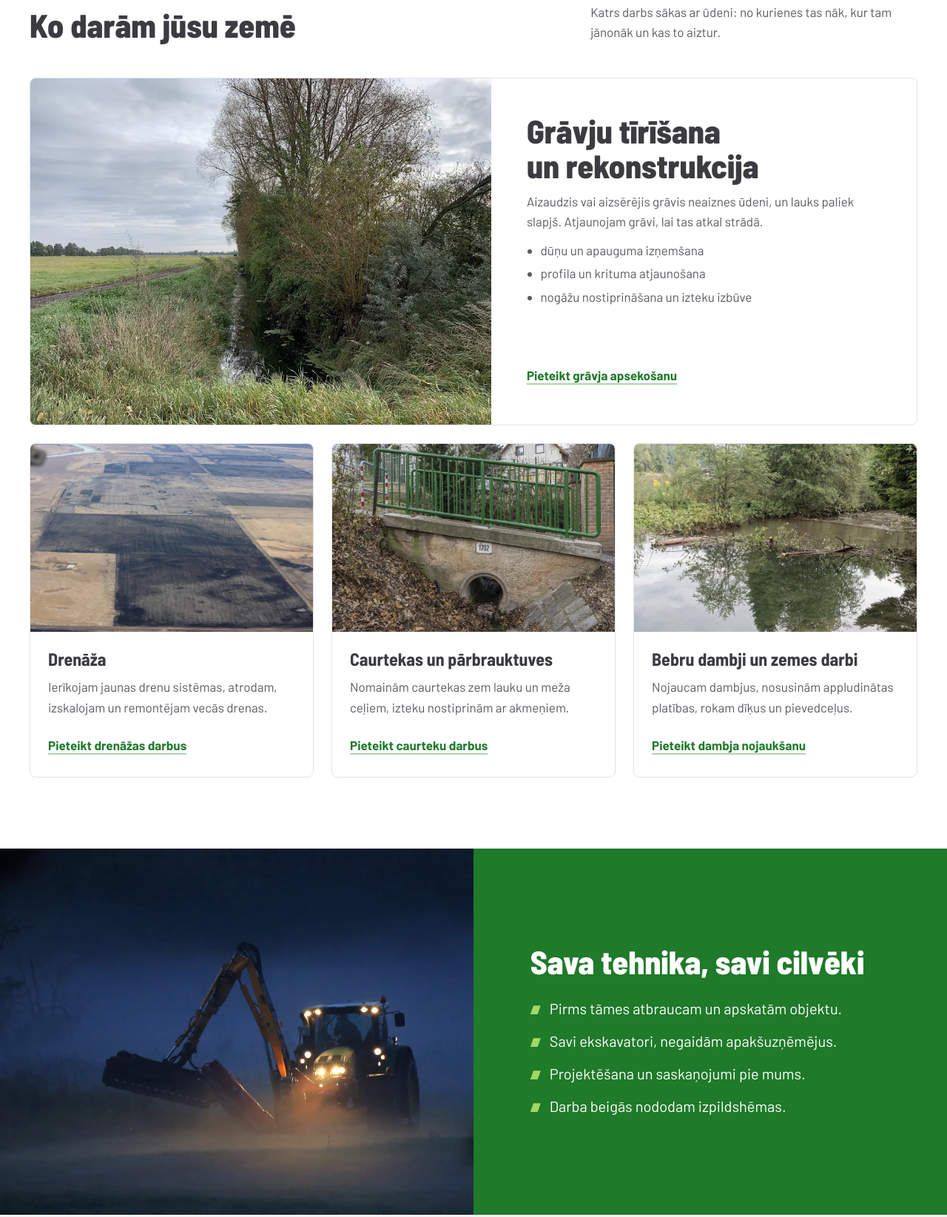
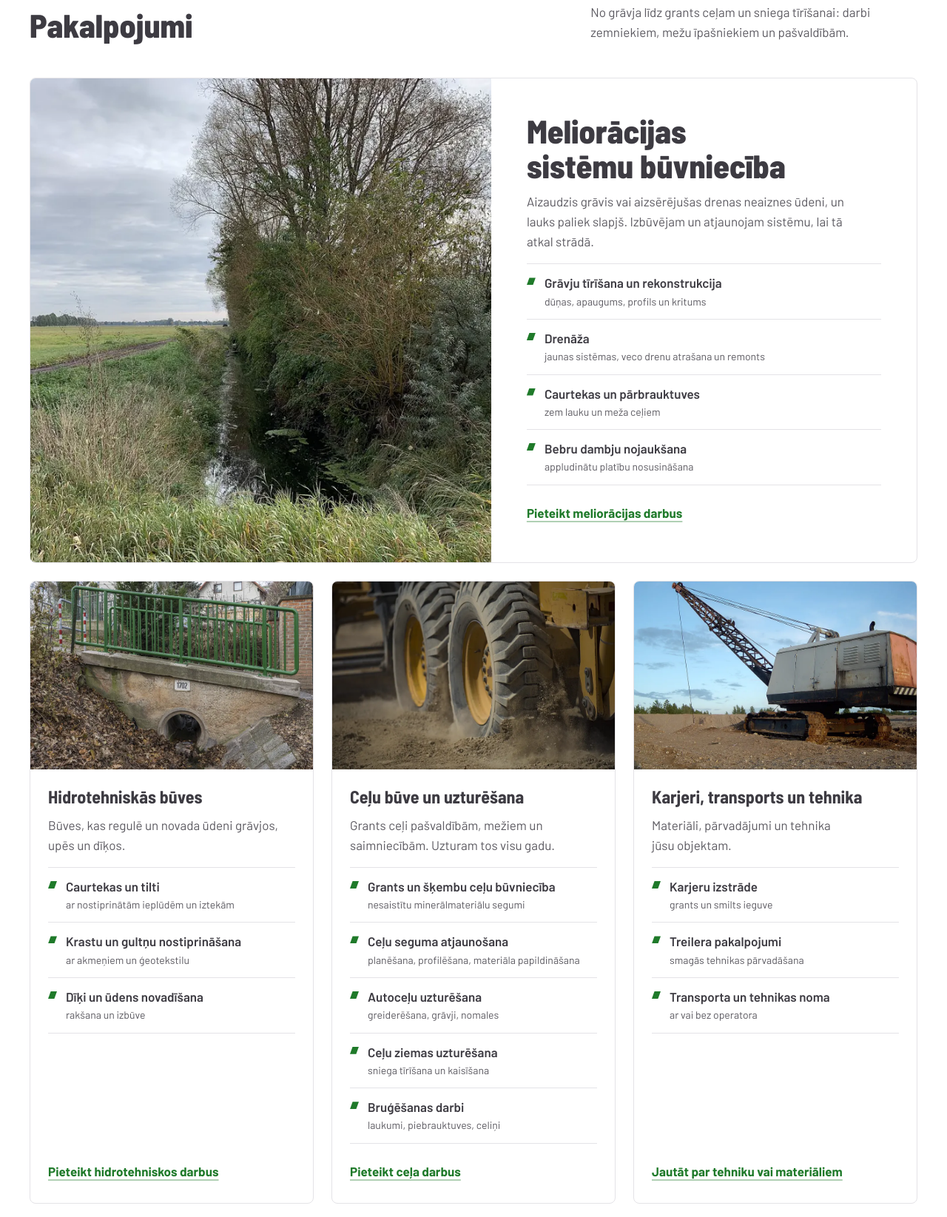
Before and after one commit to Bumerss/auces-meliorators-majaslapa, a plain HTML site: page index.html in a window 1280 px wide. Shown: the part 933-2578 px from the top of the page at 74% size. Drawn offline with Linux system fonts and the light colour scheme.

Commit message:
Visi uzņēmuma pakalpojumi: meliorācija, hidrotehnika, ceļi, karjeri, tehnika
Pakalpojumi sagrupēti 4 blokos, pievienota ceļu ziemas uzturēšana.
Atjaunots virsraksts, apraksts, JSON-LD un formas darba veidi.

Co-Authored-By: Claude Opus 5.5 <noreply@anthropic.com>

```diff
--- a/index.html
+++ b/index.html
@@ -3,8 +3,8 @@
 <head>
 <meta charset="utf-8">
 <meta name="viewport" content="width=device-width, initial-scale=1, viewport-fit=cover">
-<title>Grāvju tīrīšana, drenāža un caurtekas Dobeles novadā | Auces Meliorators</title>
-<meta name="description" content="Meliorācijas darbi Auces apkārtnē un Dobeles novadā: grāvju tīrīšana un rekonstrukcija, drenāža, caurtekas, bebru dambju nojaukšana. Sava tehnika, kopš 2013. gada.">
+<title>Meliorācija, ceļu būve un uzturēšana Dobeles novadā | Auces Meliorators</title>
+<meta name="description" content="Meliorācijas sistēmas, hidrotehniskās būves, grants ceļu būve un uzturēšana, sniega tīrīšana, bruģēšana, karjeri un tehnikas noma Auces apkārtnē un Dobeles novadā. Kopš 2013. gada.">
 <!-- Priekšskatījums klientam: noņemt noindex, kad lapa būs uz īstā domēna. -->
 <meta name="robots" content="noindex">
 <link rel="canonical" href="https://bumerss.github.io/auces-meliorators-majaslapa/">
@@ -15,8 +15,8 @@
 <meta property="og:type" content="website">
 <meta property="og:locale" content="lv_LV">
 <meta property="og:site_name" content="Auces Meliorators">
-<meta property="og:title" content="Auces Meliorators: meliorācija Dobeles novadā">
-<meta property="og:description" content="Grāvju tīrīšana, drenāža, caurtekas un zemes darbi ar savu tehniku. Brīvības iela 2, Auce.">
+<meta property="og:title" content="Auces Meliorators: meliorācija un ceļi Dobeles novadā">
+<meta property="og:description" content="Meliorācija, ceļu būve un uzturēšana, karjeri un tehnikas noma ar savu tehniku. Brīvības iela 2, Auce.">
 <meta property="og:url" content="https://bumerss.github.io/auces-meliorators-majaslapa/">
 <meta property="og:image" content="https://bumerss.github.io/auces-meliorators-majaslapa/img/og.jpg">
 <meta property="og:image:width" content="1200">
@@ -34,7 +34,7 @@
   "@context": "https://schema.org",
   "@type": "HomeAndConstructionBusiness",
   "name": "Auces Meliorators",
-  "description": "Meliorācijas darbi: grāvju tīrīšana un rekonstrukcija, drenāža, caurtekas, bebru dambju nojaukšana.",
+  "description": "Meliorācijas sistēmu un hidrotehnisko būvju būvniecība, grants ceļu būve, seguma atjaunošana un autoceļu uzturēšana (arī ziemā), bruģēšana, karjeru izstrāde, treilera pakalpojumi, transporta un tehnikas noma.",
   "url": "https://bumerss.github.io/auces-meliorators-majaslapa/",
   "logo": "https://bumerss.github.io/auces-meliorators-majaslapa/img/logo.svg",
   "image": "https://bumerss.github.io/auces-meliorators-majaslapa/img/og.jpg",
@@ -80,8 +80,8 @@
     <img class="hero-img" src="img/kanals.webp" alt="Atjaunots meliorācijas kanāls ar nostiprinātām nogāzēm un akmeņu izteku" width="1366" height="768" fetchpriority="high">
     <div class="wrap">
       <div class="hero-card">
-        <h1 id="hero-title">Grāvju tīrīšana, drenāža un caurtekas Dobeles novadā</h1>
-        <p class="hero-lead">Projektējam, rokam un atjaunojam meliorācijas sistēmas zemniekiem, mežu īpašniekiem un pašvaldībām. Ar savu tehniku un savām brigādēm.</p>
+        <h1 id="hero-title">Meliorācija, ceļu būve un uzturēšana Dobeles novadā</h1>
+        <p class="hero-lead">Būvējam meliorācijas sistēmas un grants ceļus, uzturam autoceļus vasarā un ziemā, izstrādājam karjerus un iznomājam tehniku. Ar savu tehniku un savām brigādēm.</p>
         <div class="hero-actions">
           <a class="btn btn-primary btn-lg" href="#kontakti" data-service="">Pieteikt apsekošanu</a>
           <span>vai zvaniet <a class="link" href="tel:+371XXXXXXXX">[+371 2X XXX XXX]</a></span>
@@ -99,45 +99,63 @@
   <section class="section" id="pakalpojumi" aria-labelledby="pak-title">
     <div class="wrap">
       <div class="section-head reveal">
-        <h2 id="pak-title">Ko darām jūsu zemē</h2>
-        <p>Katrs darbs sākas ar ūdeni: no kurienes tas nāk, kur tam jānonāk un kas to aiztur.</p>
+        <h2 id="pak-title">Pakalpojumi</h2>
+        <p>No grāvja līdz grants ceļam un sniega tīrīšanai: darbi zemniekiem, mežu īpašniekiem un pašvaldībām.</p>
       </div>
       <div class="services">
         <article class="service service-main reveal">
           <div class="service-media"><img src="img/gravis.webp" alt="Aizaudzis meliorācijas grāvis gar lauku" width="960" height="720" loading="lazy"></div>
           <div class="service-body">
-            <h3>Grāvju tīrīšana un rekonstrukcija</h3>
-            <p>Aizaudzis vai aizsērējis grāvis neaiznes ūdeni, un lauks paliek slapjš. Atjaunojam grāvi, lai tas atkal strādā.</p>
-            <ul>
-              <li>dūņu un apauguma izņemšana</li>
-              <li>profila un krituma atjaunošana</li>
-              <li>nogāžu nostiprināšana un izteku izbūve</li>
+            <h3>Meliorācijas sistēmu būvniecība</h3>
+            <p>Aizaudzis grāvis vai aizsērējušas drenas neaiznes ūdeni, un lauks paliek slapjš. Izbūvējam un atjaunojam sistēmu, lai tā atkal strādā.</p>
+            <ul class="svc">
+              <li><strong>Grāvju tīrīšana un rekonstrukcija</strong>dūņas, apaugums, profils un kritums</li>
+              <li><strong>Drenāža</strong>jaunas sistēmas, veco drenu atrašana un remonts</li>
+              <li><strong>Caurtekas un pārbrauktuves</strong>zem lauku un meža ceļiem</li>
+              <li><strong>Bebru dambju nojaukšana</strong>appludinātu platību nosusināšana</li>
             </ul>
-            <a class="link" href="#kontakti" data-service="Grāvju tīrīšana">Pieteikt grāvja apsekošanu</a>
+            <a class="link" href="#kontakti" data-service="Meliorācija">Pieteikt meliorācijas darbus</a>
           </div>
         </article>
         <article class="service reveal" style="--i:1">
-          <div class="service-media"><img src="img/drenaza.webp" alt="Drenāžas līnijas laukā no putna lidojuma" width="960" height="640" loading="lazy"></div>
+          <div class="service-media"><img src="img/caurteka.webp" alt="Betona caurteka zem ceļa ar akmeņiem nostiprinātu izteku" width="960" height="640" loading="lazy"></div>
           <div class="service-body">
-            <h3>Drenāža</h3>
-            <p>Ierīkojam jaunas drenu sistēmas, atrodam, izskalojam un remontējam vecās drenas.</p>
-            <a class="link" href="#kontakti" data-service="Drenāža">Pieteikt drenāžas darbus</a>
+            <h3>Hidrotehniskās būves</h3>
+            <p>Būves, kas regulē un novada ūdeni grāvjos, upēs un dīķos.</p>
+            <ul class="svc">
+              <li><strong>Caurtekas un tilti</strong>ar nostiprinātām ieplūdēm un iztekām</li>
+              <li><strong>Krastu un gultņu nostiprināšana</strong>ar akmeņiem un ģeotekstilu</li>
+              <li><strong>Dīķi un ūdens novadīšana</strong>rakšana un izbūve</li>
+            </ul>
+            <a class="link" href="#kontakti" data-service="Hidrotehniskās būves">Pieteikt hidrotehniskos darbus</a>
           </div>
         </article>
         <article class="service reveal" style="--i:2">
-          <div class="service-media"><img src="img/caurteka.webp" alt="Betona caurteka zem ceļa ar akmeņiem nostiprinātu izteku" width="960" height="640" loading="lazy"></div>
+          <div class="service-media"><img src="img/celi.webp" alt="Greidera riteņi, planējot grants ceļa segumu" width="960" height="686" loading="lazy"></div>
           <div class="service-body">
-            <h3>Caurtekas un pārbrauktuves</h3>
-            <p>Nomainām caurtekas zem lauku un meža ceļiem, izteku nostiprinām ar akmeņiem.</p>
-            <a class="link" href="#kontakti" data-service="Caurtekas">Pieteikt caurteku darbus</a>
+            <h3>Ceļu būve un uzturēšana</h3>
+            <p>Grants ceļi pašvaldībām, mežiem un saimniecībām. Uzturam tos visu gadu.</p>
+            <ul class="svc">
+              <li><strong>Grants un šķembu ceļu būvniecība</strong>nesaistītu minerālmateriālu segumi</li>
+              <li><strong>Ceļu seguma atjaunošana</strong>planēšana, profilēšana, materiāla papildināšana</li>
+              <li><strong>Autoceļu uzturēšana</strong>greiderēšana, grāvji, nomales</li>
+              <li><strong>Ceļu ziemas uzturēšana</strong>sniega tīrīšana un kaisīšana</li>
+              <li><strong>Bruģēšanas darbi</strong>laukumi, piebrauktuves, celiņi</li>
+            </ul>
+            <a class="link" href="#kontakti" data-service="Ceļu būve un uzturēšana">Pieteikt ceļa darbus</a>
           </div>
         </article>
         <article class="service reveal" style="--i:3">
-          <div class="service-media"><img src="img/bebru-dambis.webp" alt="Bebru dambis upē ar nograuztiem kokiem" width="960" height="642" loading="lazy"></div>
+          <div class="service-media"><img src="img/karjers.webp" alt="Ekskavators grants karjerā Latvijā" width="960" height="720" loading="lazy"></div>
           <div class="service-body">
-            <h3>Bebru dambji un zemes darbi</h3>
-            <p>Nojaucam dambjus, nosusinām appludinātas platības, rokam dīķus un pievedceļus.</p>
-            <a class="link" href="#kontakti" data-service="Bebru dambji / zemes darbi">Pieteikt dambja nojaukšanu</a>
+            <h3>Karjeri, transports un tehnika</h3>
+            <p>Materiāli, pārvadājumi un tehnika jūsu objektam.</p>
+            <ul class="svc">
+              <li><strong>Karjeru izstrāde</strong>grants un smilts ieguve</li>
+              <li><strong>Treilera pakalpojumi</strong>smagās tehnikas pārvadāšana</li>
+              <li><strong>Transporta un tehnikas noma</strong>ar vai bez operatora</li>
+            </ul>
+            <a class="link" href="#kontakti" data-service="Karjeri, transports, tehnikas noma">Jautāt par tehniku vai materiāliem</a>
           </div>
         </article>
       </div>
@@ -197,10 +215,10 @@
           <label for="darbs">Darba veids <span class="opt">(nav obligāti)</span></label>
           <select id="darbs" name="darbs">
             <option value="">Vēl nezinu</option>
-            <option>Grāvju tīrīšana</option>
-            <option>Drenāža</option>
-            <option>Caurtekas</option>
-            <option>Bebru dambji / zemes darbi</option>
+            <option>Meliorācija</option>
+            <option>Hidrotehniskās būves</option>
+            <option>Ceļu būve un uzturēšana</option>
+            <option>Karjeri, transports, tehnikas noma</option>
           </select>
         </div>
         <div class="field">
@@ -230,7 +248,7 @@
   </div>
   <div class="wrap footer-bottom">
     <span>© 2026 Auces Meliorators</span>
-    <span>Foto: Assenmacher (CC BY-SA 4.0), USFWS (publiskais īpašums), Thomas Ledl (CC BY-SA 4.0), Jakub Hałun (CC BY 4.0), Frank Liebig (CC BY-SA 3.0 DE), Wikimedia Commons</span>
+    <span>Foto: Assenmacher (CC BY-SA 4.0), USFWS (publiskais īpašums), Thomas Ledl (CC BY-SA 4.0), Jakub Hałun (CC BY 4.0), Frank Liebig (CC BY-SA 3.0 DE), U.S. Air Force (publiskais īpašums), alinco_fan (CC BY 3.0), Wikimedia Commons</span>
   </div>
 </footer>
 
--- a/style.css
+++ b/style.css
@@ -128,7 +128,10 @@ a { color: var(--green-dark); text-underline-offset: 4px; }
 .service-main .service-media { flex: 1.3 1 0; aspect-ratio: auto; min-height: 340px; }
 .service-main .service-body { flex: 1 1 0; padding: var(--s7); justify-content: center; }
 .service-main h3 { font-size: var(--t-xl); font-weight: 800; }
-.service-main ul { margin: 0; padding-left: 1.1em; color: var(--ink-soft); display: grid; gap: var(--s1); }
+.svc { margin: var(--s1) 0 0; padding: 0; list-style: none; border-top: 1px solid var(--line); }
+.svc li { display: flex; flex-direction: column; padding: var(--s3) 0 var(--s3) var(--s5); border-bottom: 1px solid var(--line); color: var(--ink-soft); font-size: var(--t-sm); position: relative; }
+.svc li::before { content: ""; position: absolute; left: 0; top: calc(var(--s3) + 6px); width: 12px; height: 10px; background: var(--green-dark); clip-path: polygon(30% 0, 100% 0, 70% 100%, 0 100%); }
+.svc strong { color: var(--ink); font-size: var(--t-base); font-weight: 600; }
 @media (max-width: 960px) { .services { grid-template-columns: minmax(0, 1fr); } .service-main { flex-direction: column; } .service-main .service-media { min-height: 0; aspect-ratio: 3 / 2; } .service-main .service-body { padding: var(--s5); } }
 
 /* Machines */
```
Also changed, not shown: img/celi.webp (added), img/karjers.webp (added), img/tehnika.webp (deleted).
